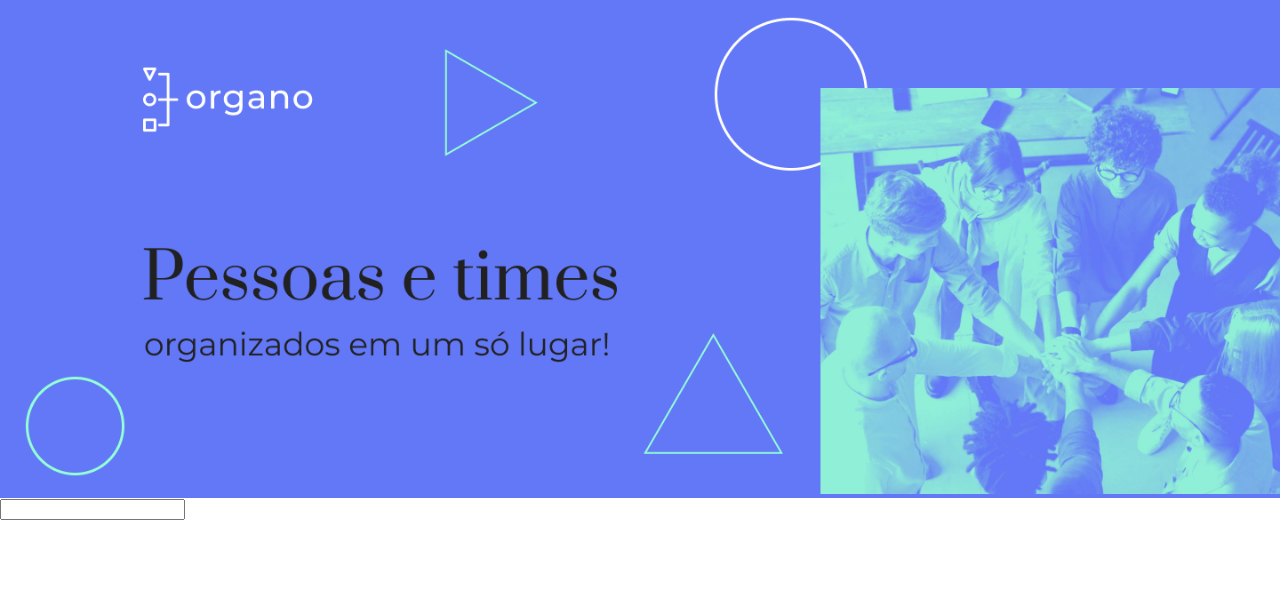
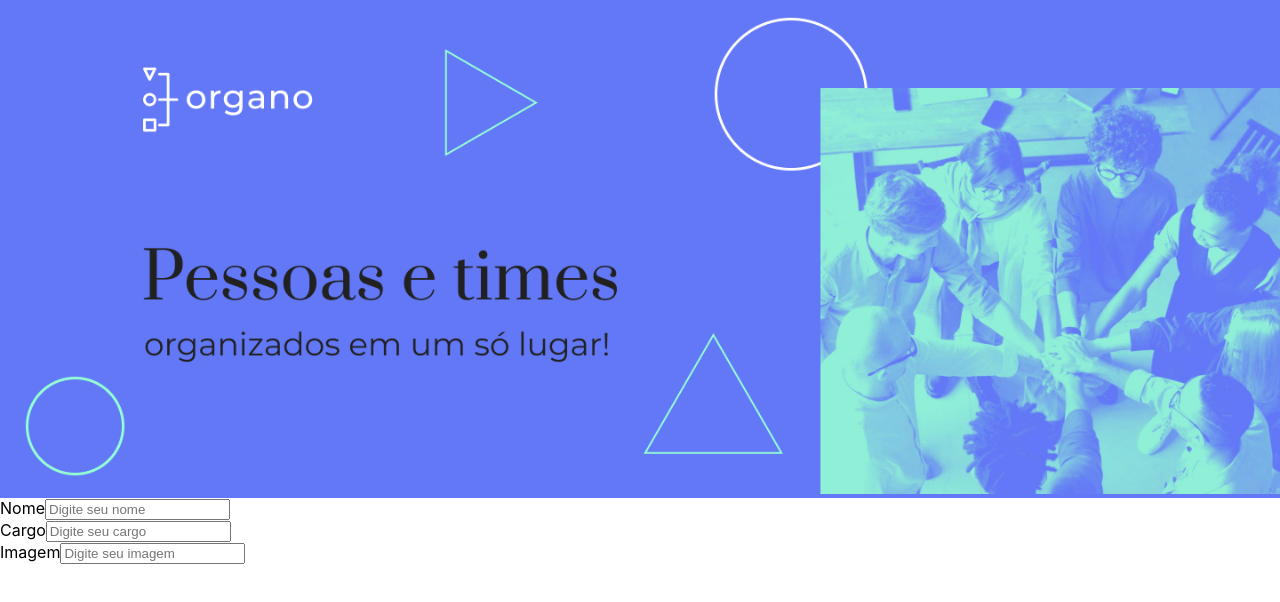
Before and after one commit to GuilhermeSerafim/interestelar, a React (Create React App) app: page / in a window 1280 px wide. Shown: the top 602 px of the page. Built offline with nearby package versions, Linux system fonts and the light colour scheme.

Commit message:
Passando propriedades entre componentes e renderizando

```diff
--- a/src/App.js
+++ b/src/App.js
@@ -6,7 +6,9 @@ function App() {
     <div className="App">
       {/* Componente React */}
       <Banner />
-      <TextField />
+      <TextField label="Nome" placeholder="Digite seu nome"/>
+      <TextField label="Cargo" placeholder="Digite seu cargo"/>
+      <TextField label="Imagem" placeholder="Digite seu imagem" />
     </div>
   );
 }
--- a/src/componentes/TextField/index.jsx
+++ b/src/componentes/TextField/index.jsx
@@ -1,6 +1,13 @@
-const TextField = () => {
+import './TextField.css';
+
+const TextField = (props) => {
     return (
-        <input></input>
+        <div className="campo-texto">
+            {/* Imprimindo prop direto no html */}
+            <label>{props.label}</label>
+            {/* Imprimindo prop como propriedade */}
+            <input placeholder={props.placeholder}/>
+        </div>
     )
 };
 
--- a/src/index.js
+++ b/src/index.js
@@ -6,7 +6,7 @@ import App from './App';
 // Aqui ele pega o root (elemento global do DOM) e renderiza nosso componente React App
 const root = ReactDOM.createRoot(document.getElementById('root')); // Essa API é parte do React Concurrent Mode e é usada para criar uma raiz de renderização assíncrona.
 root.render(
-  <React.StrictMode> {/** Prevenir erro, mensagens de erros mais amigaveis (compiled with problems) */}
+  <React.StrictMode> {/** Prevenir erro, mensagens de erros mais amigaveis e também faz renderizações adicionais dos componentes. Só deve ser usado em tempo de desenvolvimento */}
     <App />
   </React.StrictMode>
 );
```
